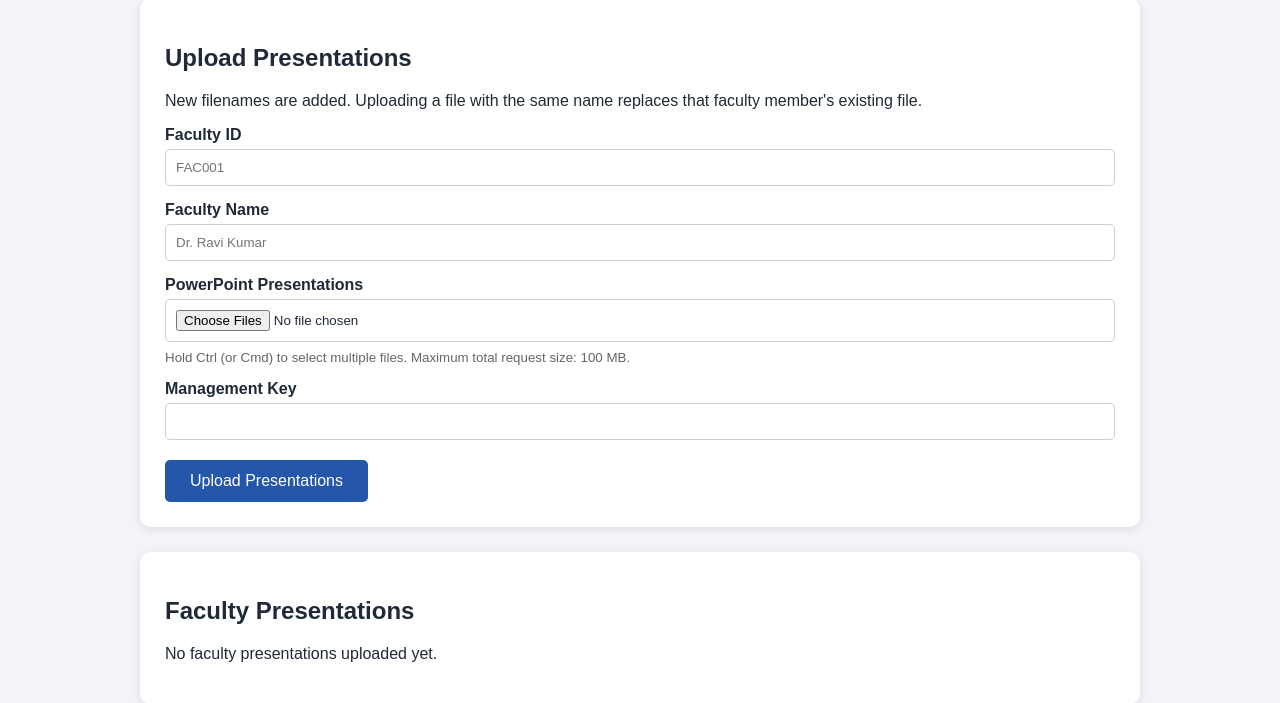
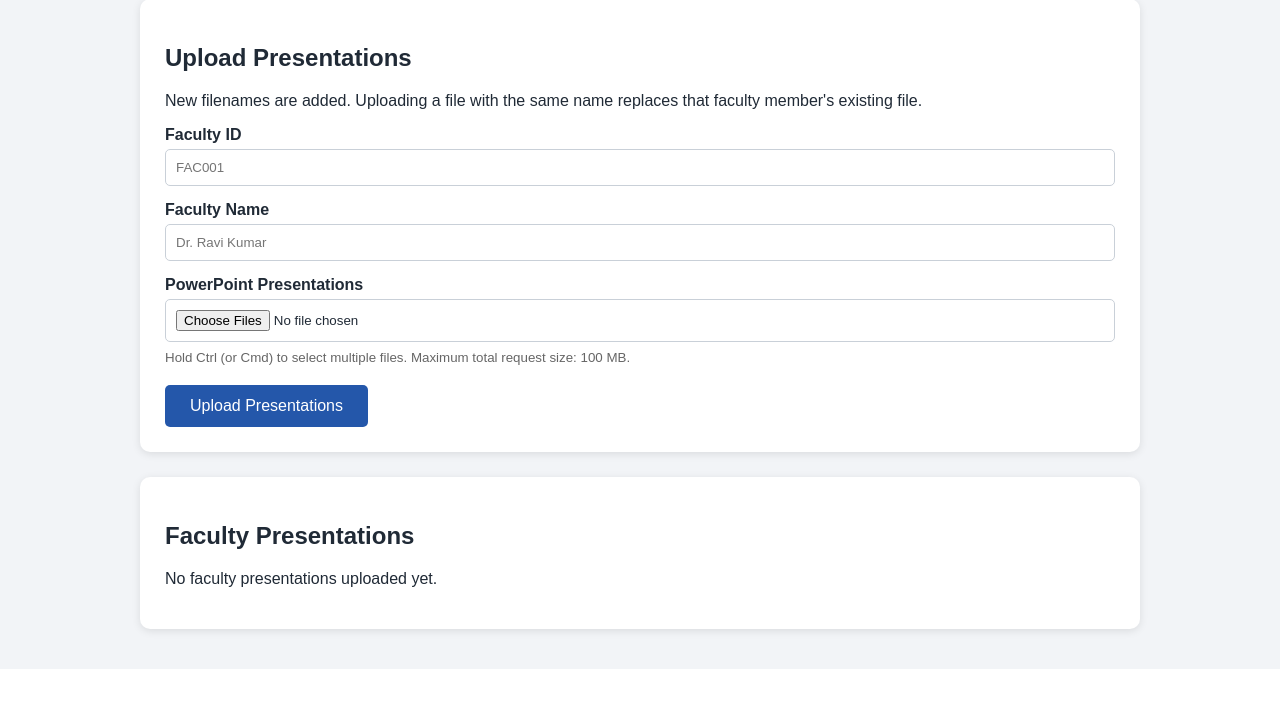
Before and after one commit to ravivanka1406-blip/device-free-presentation-server, a Flask app: page / in a window 1280 px wide. Shown: the part 164-867 px from the top of the page. After the commit the page ends 833 px from the top, so only its background shows below. Run offline with Flask 3, Linux system fonts and the light colour scheme; data that the repository does not hold is empty.

Commit message:
Update upload.html

```diff
--- a/templates/upload.html
+++ b/templates/upload.html
@@ -26,8 +26,6 @@
             <label for="presentations">PowerPoint Presentations</label>
             <input id="presentations" type="file" name="presentations" accept=".ppt,.pptx" multiple required>
             <small>Hold Ctrl (or Cmd) to select multiple files. Maximum total request size: 100 MB.</small>
-            <label for="admin_key">Management Key</label>
-            <input id="admin_key" type="password" name="admin_key" required autocomplete="off">
             <button type="submit">Upload Presentations</button>
         </form>
     </section>
@@ -51,7 +49,6 @@
                                 <td><a href="{{ url_for('download_presentation', presentation_id=ppt['id']) }}">Download</a></td>
                                 <td>
                                     <form class="delete-form" action="{{ url_for('delete_presentation', presentation_id=ppt['id']) }}" method="POST" onsubmit="return confirm('Delete this presentation?');">
-                                        <input type="password" name="admin_key" placeholder="Management key" aria-label="Management key for deleting {{ ppt['original_filename'] }}" required>
                                         <button type="submit" class="danger">Delete</button>
                                     </form>
                                 </td>
```
